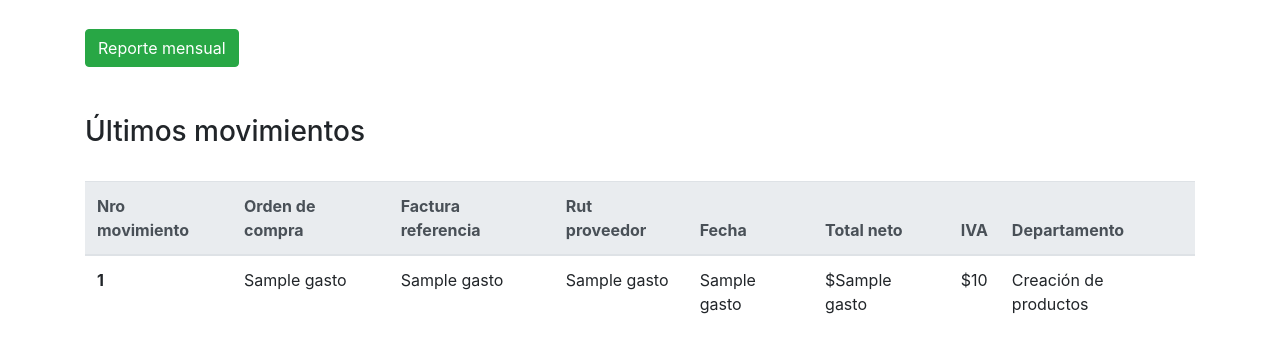
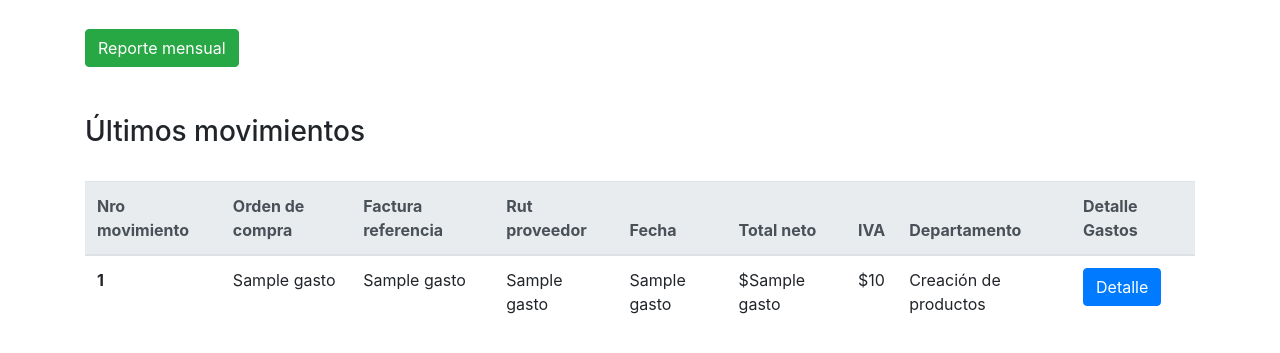
Before and after one commit to Joha-neira/contabilidad-integracion, a Flask app: template src/instantclient_11_2/templates/balance-gastos.html in a window 1280 px wide. Shown: the part 155-508 px from the top of the page. Run offline with Flask 2, Linux system fonts and the light colour scheme; the template is opened without the code that fills it: most values are stand-ins (such as "Sample title", 1, 10 or a date in 2020); some libraries are stand-ins or nearby versions.

Commit message:
Update vistas con detalles (gastos-reversos-ventas)

```diff
--- a/src/instantclient_11_2/main.py
+++ b/src/instantclient_11_2/main.py
@@ -5,6 +5,7 @@ from models import Venta
 import requests
 import boto3
 import hashlib,hmac,base64
+import json
 
 app = Flask(__name__)
 # app config
@@ -314,8 +315,6 @@ def getBalancesVentasMensuales():
     return jsonify({'results':result})
 
 
-
-
 # rutas de templates
 @app.route('/login',methods=['GET','POST'])
 def login():
@@ -395,9 +394,29 @@ def balanceVentas():
         conn=getConn()
         crs = conn.cursor()
         crs.execute("SELECT nroboleta, rutcliente, to_char(fecha,'dd/mm/yyyy'), totalneto, idtipopago FROM ventas ORDER BY to_char(fecha,'dd/mm/yyyy'), nroboleta")
-        result = crs.fetchall()
+        results = crs.fetchall()
+        ventas=[]
+        for result in results:
+            crs.execute("SELECT idproducto, cantidad FROM detalleventa where nroboleta=:nroboleta",nroboleta=result[0])
+            detalles=crs.fetchall()
+            res=list(result)
+            if len(detalles)>0:
+                details=[]
+                for detalle in detalles:
+                    detail=list(detalle)
+                    r=get_detalle_producto(detalle[0])
+                    r3=str(r)
+                    if r3!='<Response [404]>':
+                        r2=json.dumps(r)
+                        js_dict=json.loads(r2)
+                        detail.append(js_dict["NOM_PROD"])
+                        detail.append(js_dict["MARCA"])
+                    details.append(detail)
+            res.append(details)
+            ventas.append(res)
+        print(ventas)
         conn.close()
-        return render_template('balance-ventas.html', boletas = result)
+        return render_template('balance-ventas.html', boletas = ventas)
     else:
         flash("Debes iniciar sesion para acceder")
         return redirect(url_for('login'))
@@ -409,9 +428,30 @@ def balanceGastos():
         crs = conn.cursor()
         crs.execute("""SELECT nrooperacion, nrofactura, rutproveedor, to_char(fecha,'dd/mm/yyyy'),
         totalneto, codtrabajador, nrooc, documento, iddepartamento FROM compras ORDER BY to_char(fecha,'dd/mm/yyyy'),nrooperacion""")
-        result = crs.fetchall()
+        results = crs.fetchall()
+        print (results)
+        gastos=[]
+        for result in results:
+            crs.execute("SELECT idproducto, cantidad FROM detallecompra where nrooperacion=:nrooperacion",nrooperacion=result[0])
+            detalles=crs.fetchall()
+            res=list(result)
+            if len(detalles)>0:
+                details=[]
+                for detalle in detalles:
+                    detail=list(detalle)
+                    r=get_detalle_producto(detalle[0])
+                    r3=str(r)
+                    if r3!='<Response [404]>':
+                        r2=json.dumps(r)
+                        js_dict=json.loads(r2)
+                        detail.append(js_dict["NOM_PROD"])
+                        detail.append(js_dict["MARCA"])
+                    details.append(detail)
+            res.append(details)
+            gastos.append(res)
+        print(gastos)
         conn.close()
-        return render_template('balance-gastos.html',gastos = result)
+        return render_template('balance-gastos.html',gastos = gastos)
     else:
         flash("Debes iniciar sesion para acceder")
         return redirect(url_for('login'))
@@ -423,12 +463,25 @@ def balanceReversos():
         crs = conn.cursor()
         crs.execute("SELECT nronc, rutcliente, to_char(fecha,'dd/mm/yyyy'), totalneto, nroboleta FROM reversos ORDER BY nronc")
         results = crs.fetchall()
+        print (results)
         reversos=[]
         for result in results:
             crs.execute("SELECT idproducto, cantidad, motivo FROM detallereverso where nronc=:nronc",nronc=result[0])
             detalles=crs.fetchall()
             res=list(result)
-            res.append(detalles)
+            if len(detalles)>0:
+                details=[]
+                for detalle in detalles:
+                    detail=list(detalle)
+                    r=get_detalle_producto(detalle[0])
+                    r3=str(r)
+                    if r3!='<Response [404]>':
+                        r2=json.dumps(r)
+                        js_dict=json.loads(r2)
+                        detail.append(js_dict["NOM_PROD"])
+                        detail.append(js_dict["MARCA"])
+                    details.append(detail)
+            res.append(details)
             reversos.append(res)
         conn.close()
         print(reversos)
@@ -436,6 +489,8 @@ def balanceReversos():
     else:
         flash("Debes iniciar sesion para acceder")
         return redirect(url_for('login'))
+
+
 
 @app.route('/balance-general')
 def balanceGeneral():
@@ -484,9 +539,10 @@ def logout():
 
 # funcion que retorna detalle de productos por id (valor de prueba = "123456789ABCDEFG")
 def get_detalle_producto(id_producto):
-    url_get_producto = "http://ec2-54-146-107-251.compute-1.amazonaws.com/producto/{}/".format(id_producto)
-    r = requests.get(url_get_producto).json()
+    url_get_producto = "http://ec2-54-146-107-251.compute-1.amazonaws.com/producto/idproducto/?format=json"
+    r = requests.get(url_get_producto)
     return r
+
 
 #funcion que retorna detalle de proveedor segun id (valor de prueba = "PRIMER_RUT")
 def get_detalle_proveedor(id_proveedor):
--- a/src/instantclient_11_2/templates/balance-gastos.html
+++ b/src/instantclient_11_2/templates/balance-gastos.html
@@ -21,6 +21,7 @@
         <th scope="col">Total neto</th>
         <th scope="col">IVA</th>
         <th scope="col">Departamento</th>
+        <th scope="col">Detalle Gastos</th>
       </tr>
     </thead>
     <tbody>
@@ -38,6 +39,48 @@
         {% else %}
         <td>Creación de productos</td>
         {% endif %}
+        <td>
+          <button type="button" class="btn btn-primary" data-toggle="modal" data-target="#modal{{gasto.0}}">
+            Detalle
+          </button>
+          <div class="modal fade bd-example-modal-lg" id="modal{{gasto.0}}" tabindex="-1" role="dialog" aria-labelledby="exampleModalCenterTitle" aria-hidden="true">
+            <div class="modal-dialog modal-dialog-centered modal-lg" role="document">
+              <div class="modal-content">
+                <div class="modal-header">
+                  <h5 class="modal-title" id="exampleModalLongTitle">Detalle Productos Reversados</h5>
+                  <button type="button" class="close" data-dismiss="modal" aria-label="Close">
+                    <span aria-hidden="true">&times;</span>
+                  </button>
+                </div>
+                <div class="modal-body">
+                  <table class="table">
+                    <thead class="thead-light">
+                      <tr>
+                        <th scope="col">Id Producto</th>
+                        <th scope="col">Nombre</th>
+                        <th scope="col">Marca</th>
+                        <th scope="col">Cantidad</th>
+                      </tr>
+                      <tbody>
+                        {% for detalle in gasto.9 %}
+                          <tr>
+                            <th scope="row">{{detalle.0}}</th>
+                            <td>{{detalle.2}}</td>
+                            <td>{{detalle.3}}</td>
+                            <td>{{detalle.1}}</td>
+                          </tr>
+                        {% endfor %}
+                      </tbody>
+                    </thead>
+                  </table>
+                </div>
+                <div class="modal-footer">
+                  <button type="button" class="btn btn-secondary" data-dismiss="modal">Cerrar</button>
+                </div>
+              </div>
+            </div>
+          </div>
+        </td>
       </tr>
       {% endfor %}
     </tbody>
```
Also changed, not shown: src/instantclient_11_2/templates/balance-reversos.html (+6 -2 lines), src/instantclient_11_2/templates/balance-ventas.html (+43 -0 lines).
